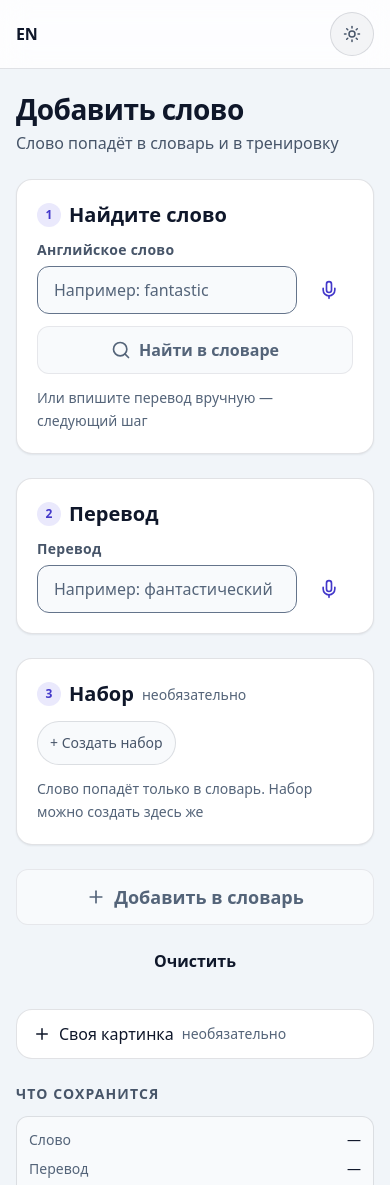
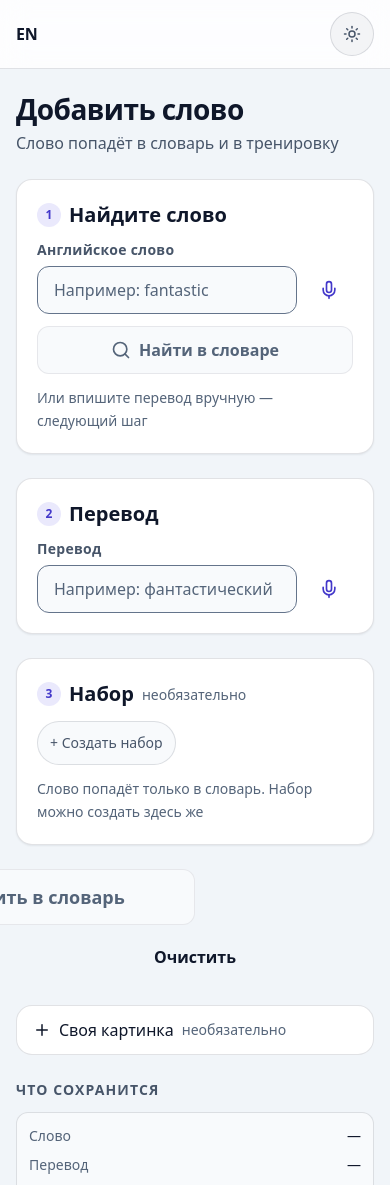
Before and after one commit to EvenTailer/learn-english-words-on-React-Vite, a React (Vite) app: page /add in a window 390 px wide. Shown: the top 1185 px of the page. Built offline with nearby package versions, Linux system fonts and the light colour scheme.

Commit message:
fix(ui): закреплённые кнопки по ширине колонки контента

```diff
--- a/src/pages/AddPage.module.css
+++ b/src/pages/AddPage.module.css
@@ -291,10 +291,16 @@
   border: 1px solid var(--border-subtle);
 }
 
+/* Главная кнопка во всю ширину формы, «Очистить» — под ней */
 .actions {
   display: flex;
-  align-items: center;
-  gap: var(--space-3);
+  flex-direction: column;
+  align-items: stretch;
+  gap: var(--space-2);
+}
+
+.actions > .stickySubmit {
+  width: 100%;
 }
 
 /* Предпросмотр справа */
@@ -334,8 +340,9 @@
 
   .stickySubmit {
     position: fixed;
-    left: var(--page-gutter);
-    right: var(--page-gutter);
+    left: 50%;
+    transform: translateX(-50%);
+    width: min(calc(100% - 2 * var(--page-gutter)), 720px);
     bottom: calc(var(--bottom-nav-height, 68px) + var(--space-2));
     z-index: var(--z-sticky);
   }
--- a/src/widgets/LearnCard/LearnCard.module.css
+++ b/src/widgets/LearnCard/LearnCard.module.css
@@ -311,8 +311,9 @@
 
   .primaryAction {
     position: fixed;
-    left: var(--page-gutter);
-    right: var(--page-gutter);
+    left: 50%;
+    transform: translateX(-50%);
+    width: min(calc(100% - 2 * var(--page-gutter)), var(--layout-learn));
     bottom: calc(var(--bottom-nav-height, 68px) + var(--space-2));
     z-index: var(--z-sticky);
     box-shadow: var(--shadow-3);
--- a/src/widgets/LearnSetup/LearnSetup.module.css
+++ b/src/widgets/LearnSetup/LearnSetup.module.css
@@ -64,8 +64,9 @@
    родитель такой же низкий. Fixed держит кнопку на виду всегда. */
 .startWrap {
   position: fixed;
-  left: var(--page-gutter);
-  right: var(--page-gutter);
+  left: 50%;
+  transform: translateX(-50%);
+  width: min(calc(100% - 2 * var(--page-gutter)), 720px);
   bottom: calc(var(--bottom-nav-height, 68px) + var(--space-2));
   z-index: var(--z-sticky);
 }
```
